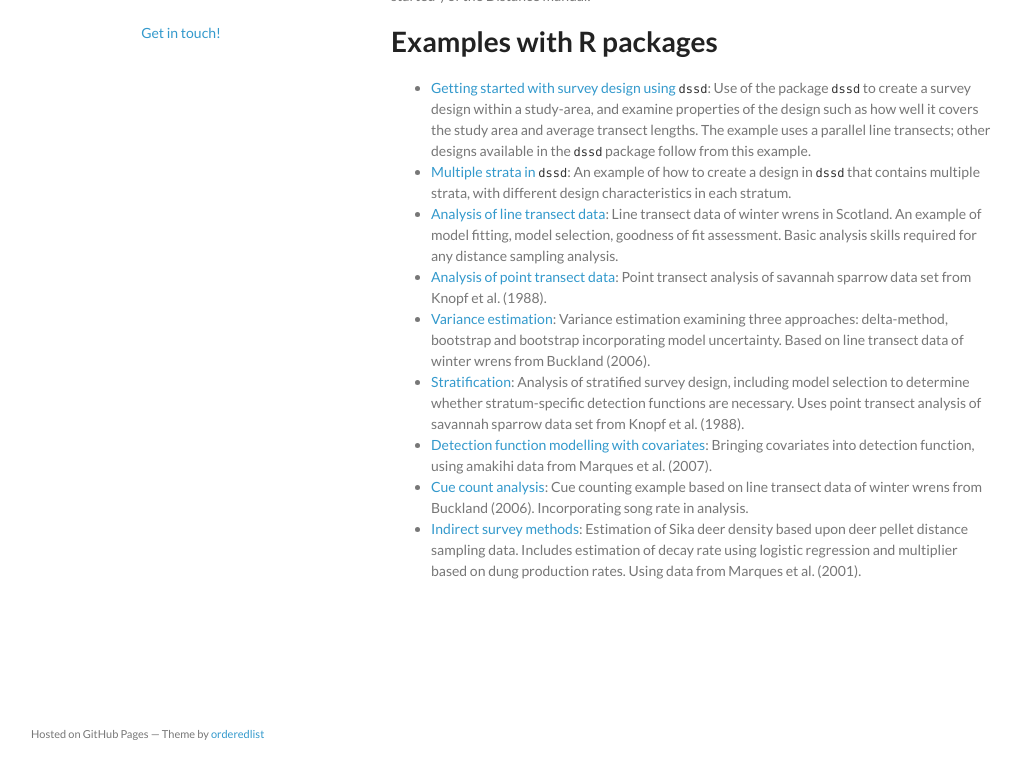
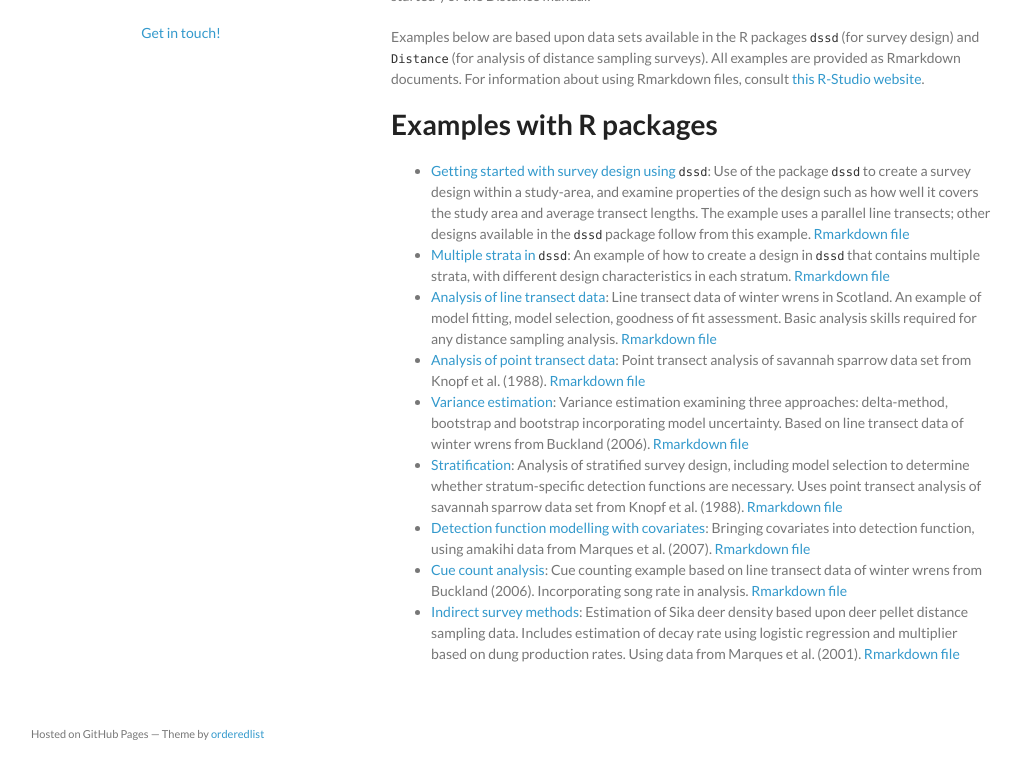
Before and after one commit to distanceexamples/distanceexamples.github.io, a Jekyll site: the page built from index.md, in a window 1280 px wide, cut to the strip 137-900 px from the top of the page. Shown: the whole strip, without its empty margins (129-1150 px from the left). Built offline with Jekyll 4.4.1, drawn with Linux system fonts in a browser that asks for light colours.

Commit message:
Links to Rmd files

```diff
--- a/index.md
+++ b/index.md
@@ -8,14 +8,16 @@ layout: index
 
 Here you can find a set of worked examples ("vignettes") demonstrating various aspects of distance sampling design and analysis using free software tools we have created and maintain. At present they focus on R packages; for examples using Distance for Windows see Chapter 3 ("Getting started") of the Distance manual.
 
+Examples below are based upon data sets available in the R packages `dssd` (for survey design) and `Distance` (for analysis of distance sampling surveys).  All examples are provided as Rmarkdown documents.  For information about using Rmarkdown files, consult [this R-Studio website](https://rmarkdown.rstudio.com/).
+
 # Examples with R packages
 
-- [Getting started with survey design using `dssd`](dssd-getting-started/GettingStarted.html): Use of the package `dssd` to create a survey design within a study-area, and examine properties of the design such as how well it covers the study area and  average transect lengths.  The example uses a parallel line transects; other designs available in the `dssd` package follow from this example.
-- [Multiple strata in `dssd`](dssd-multi-strata/MultiStrataVignette.html): An example of how to create a design in `dssd` that contains multiple strata, with different design characteristics in each stratum.
-- [Analysis of line transect data](Distance-lines/linetransects.html): Line transect data of winter wrens in Scotland.  An example of model fitting, model selection, goodness of fit assessment.  Basic analysis skills required for any distance sampling analysis.
-- [Analysis of point transect data](Distance-points/pointtransects.html): Point transect analysis of savannah sparrow data set from Knopf et al. (1988).
-- [Variance estimation](Distance-variance/variance.html): Variance estimation examining three approaches: delta-method, bootstrap and bootstrap incorporating model uncertainty.  Based on line transect data of winter wrens from Buckland (2006).
-- [Stratification](Distance-strata/strata.html): Analysis of stratified survey design, including model selection to determine whether stratum-specific detection functions are necessary.  Uses point transect analysis of savannah sparrow data set from Knopf et al. (1988).
-- [Detection function modelling with covariates](Distance-covariates/covariates.html): Bringing covariates into detection function, using amakihi data from Marques et al. (2007).
-- [Cue count analysis](Distance-cues/cuecounts.html): Cue counting example based on line transect data of winter wrens from Buckland (2006).  Incorporating song rate in analysis.
-- [Indirect survey methods](Distance-mult/multipliers.html): Estimation of Sika deer density based upon deer pellet distance sampling data.  Includes estimation of decay rate using logistic regression and multiplier based on dung production rates.  Using data from Marques et al. (2001).
+- [Getting started with survey design using `dssd`](dssd-getting-started/GettingStarted.html): Use of the package `dssd` to create a survey design within a study-area, and examine properties of the design such as how well it covers the study area and  average transect lengths.  The example uses a parallel line transects; other designs available in the `dssd` package follow from this example. [Rmarkdown file](dssd-getting-started/GettingStarted.Rmd)
+- [Multiple strata in `dssd`](dssd-multi-strata/MultiStrataVignette.html): An example of how to create a design in `dssd` that contains multiple strata, with different design characteristics in each stratum. [Rmarkdown file](dssd-multi-strata/MultiStrataVignette.Rmd)
+- [Analysis of line transect data](Distance-lines/linetransects.html): Line transect data of winter wrens in Scotland.  An example of model fitting, model selection, goodness of fit assessment.  Basic analysis skills required for any distance sampling analysis. [Rmarkdown file](Distance-lines/linetransects.Rmd)
+- [Analysis of point transect data](Distance-points/pointtransects.html): Point transect analysis of savannah sparrow data set from Knopf et al. (1988). [Rmarkdown file](Distance-points/pointtransects.Rmd)
+- [Variance estimation](Distance-variance/variance.html): Variance estimation examining three approaches: delta-method, bootstrap and bootstrap incorporating model uncertainty.  Based on line transect data of winter wrens from Buckland (2006). [Rmarkdown file](Distance-variance/variance.Rmd)
+- [Stratification](Distance-strata/strata.html): Analysis of stratified survey design, including model selection to determine whether stratum-specific detection functions are necessary.  Uses point transect analysis of savannah sparrow data set from Knopf et al. (1988). [Rmarkdown file](Distance-strata/strata.Rmd)
+- [Detection function modelling with covariates](Distance-covariates/covariates.html): Bringing covariates into detection function, using amakihi data from Marques et al. (2007). [Rmarkdown file](Distance-covariates/covariates.Rmd)
+- [Cue count analysis](Distance-cues/cuecounts.html): Cue counting example based on line transect data of winter wrens from Buckland (2006).  Incorporating song rate in analysis. [Rmarkdown file](Distance-cues/cuecounts.Rmd)
+- [Indirect survey methods](Distance-mult/multipliers.html): Estimation of Sika deer density based upon deer pellet distance sampling data.  Includes estimation of decay rate using logistic regression and multiplier based on dung production rates.  Using data from Marques et al. (2001). [Rmarkdown file](Distance-mult/multipliers.Rmd)
```
